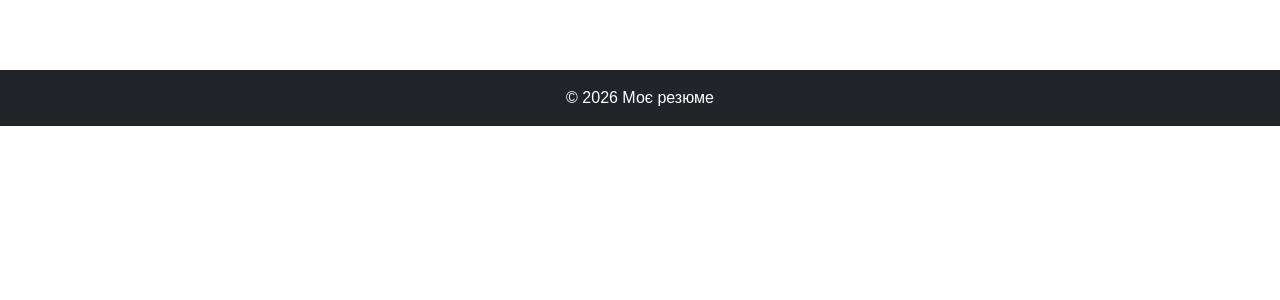
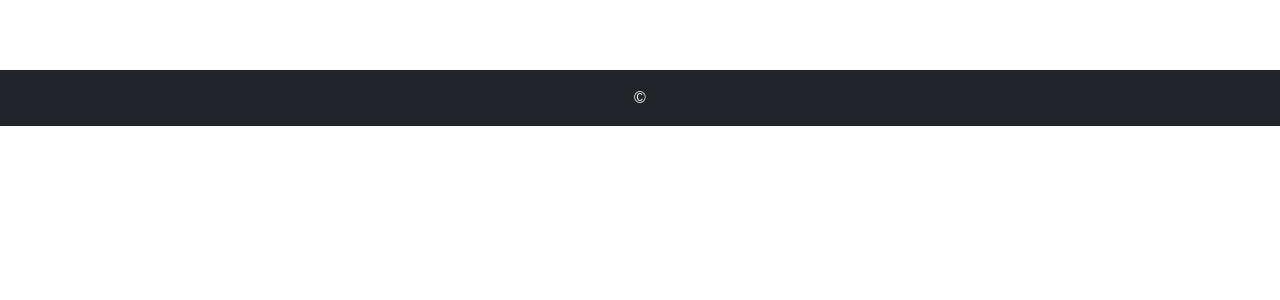
Before and after one commit to yanadeputat1/flask-app-lab4, a Flask app: page /products/ in a window 1280 px wide. Shown: the part 362-662 px from the top of the page. Run offline with Flask 3, Linux system fonts and the light colour scheme.

Commit message:
Update footer.html

```diff
--- a/app/templates/includes/footer.html
+++ b/app/templates/includes/footer.html
@@ -1,3 +1,3 @@
 <footer class="bg-dark text-white text-center py-3 mt-5">
-    <p class="mb-0">© 2026 Моє резюме</p>
+    <p class="mb-0">©</p>
 </footer>
```
